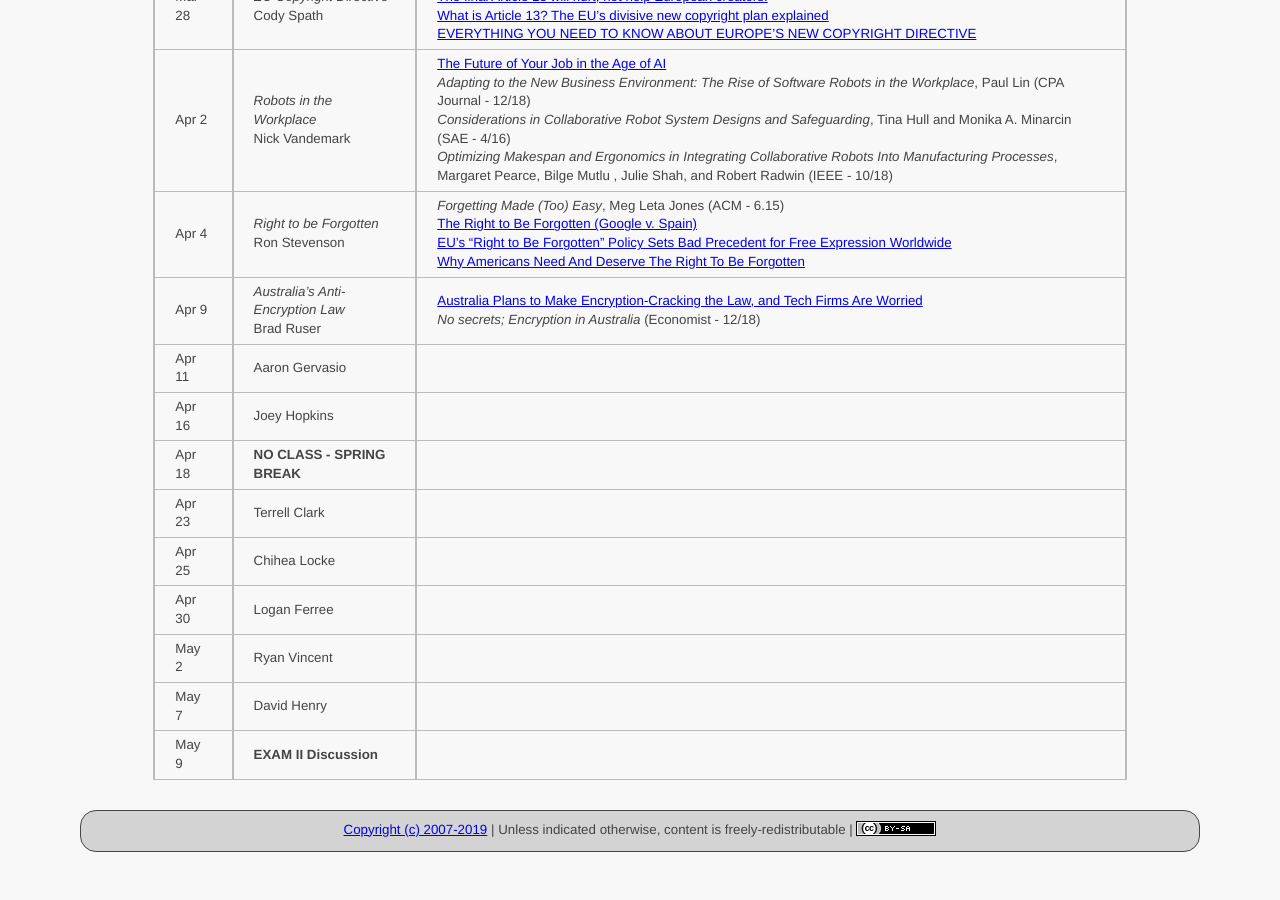
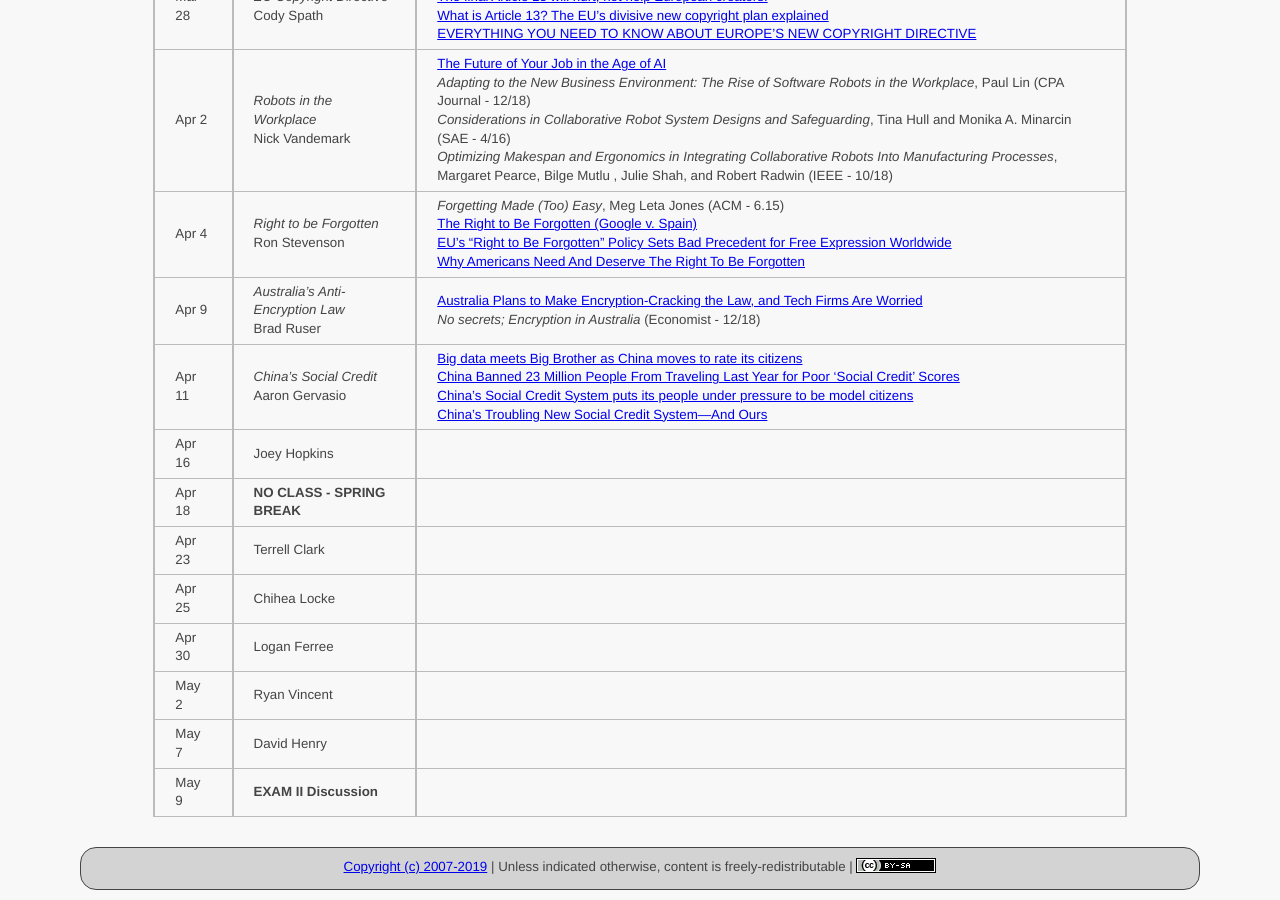
Before and after one commit to ycpcs/cs456-spring2019, a Jekyll site: the page built from schedule/index.md, in a window 1280 px wide and 900 px high, scrolled down 1503 px. Built offline with Jekyll 4.4.1, drawn with Linux system fonts in a browser that asks for light colours; before the commit the page ends 2365 px from its top, so only the background shows below that.

Commit message:
add Aaron’s articles
add Aaron’s articles

```diff
--- a/schedule/index.md
+++ b/schedule/index.md
@@ -36,7 +36,7 @@ All reading materials can be accessed via [Schmidt Library](http://library.ycp.e
 > Apr 2  | *Robots in the Workplace* <br /> Nick Vandemark | [The Future of Your Job in the Age of AI](https://www.youtube.com/watch?v=MMIsbl3DIL8) <br /> *Adapting to the New Business Environment: The Rise of Software Robots in the Workplace*, Paul Lin (CPA Journal - 12/18) <br /> *Considerations in Collaborative Robot System Designs and Safeguarding*, Tina Hull and Monika A. Minarcin (SAE - 4/16) <br /> *Optimizing Makespan and Ergonomics in Integrating Collaborative Robots Into Manufacturing Processes*, Margaret Pearce, Bilge Mutlu , Julie Shah, and Robert Radwin (IEEE - 10/18)  |
 > Apr 4  | *Right to be Forgotten* <br /> Ron Stevenson | *Forgetting Made (Too) Easy*, Meg Leta Jones (ACM - 6.15) <br /> [The Right to Be Forgotten (Google v. Spain)](https://epic.org/privacy/right-to-be-forgotten/) <br /> [EU’s “Right to Be Forgotten” Policy Sets Bad Precedent for Free Expression Worldwide](https://cdt.org/blog/eus-right-to-be-forgotten-policy-sets-bad-precedent-for-free-expression-worldwide/) <br /> [Why Americans Need And Deserve The Right To Be Forgotten](https://www.inc.com/joseph-steinberg/why-americans-need-deserve-right-to-be-forgotten.html) |
 > Apr 9  | *Australia's Anti-Encryption Law* <br /> Brad Ruser | [Australia Plans to Make Encryption-Cracking the Law, and Tech Firms Are Worried](https://www.wsj.com/articles/australia-plans-to-make-encryption-cracking-the-law-and-tech-firms-are-worried-1543991851) <br /> *No secrets; Encryption in Australia* (Economist - 12/18) |
-> Apr 11 | Aaron Gervasio      | |
+> Apr 11 | *China's Social Credit* <br /> Aaron Gervasio | [Big data meets Big Brother as China moves to rate its citizens](https://www.wired.co.uk/article/chinese-government-social-credit-score-privacy-invasion) <br /> [China Banned 23 Million People From Traveling Last Year for Poor 'Social Credit' Scores](http://www.fortune.com/2019/02/22/china-social-credit-travel-ban/) <br /> [China’s Social Credit System puts its people under pressure to be model citizens](https://theconversation.com/chinas-social-credit-system-puts-its-people-under-pressure-to-be-model-citizens-89963) <br /> [China's Troubling New Social Credit System—And Ours](https://newrepublic.com/article/123285/chinas-troubling-new-social-credit-system-and-ours) |
 > Apr 16 | Joey Hopkins        | |
 > Apr 18 | **NO CLASS - SPRING BREAK** | |
 > Apr 23 | Terrell Clark       | |
```
